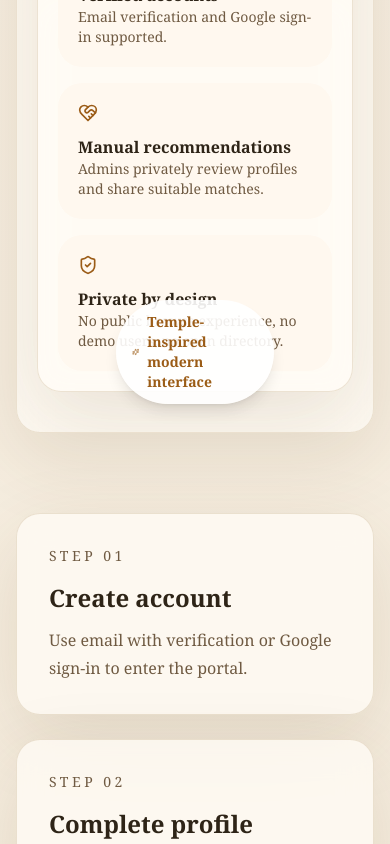
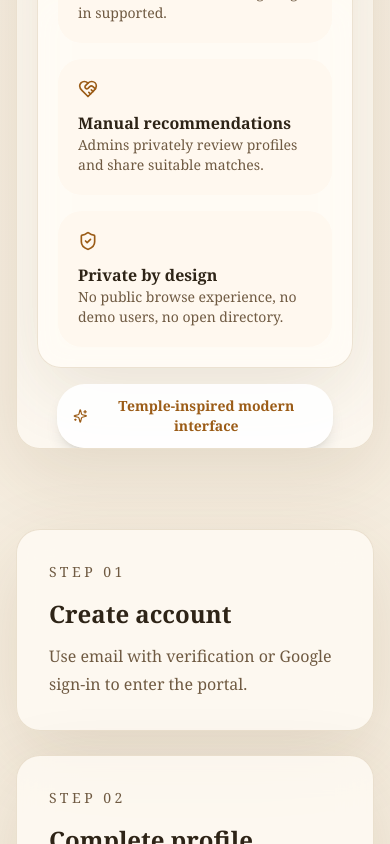
Before and after one commit to rohanray825/madangopalmarriage, a Next.js app: page / in a window 390 px wide. Shown: the part 1472-2316 px from the top of the page. Built offline with nearby package versions, Linux system fonts and the light colour scheme; no server answers.

Commit message:
Fix auth callback, admin delete refresh, and hero mobile layout

```diff
--- a/app/(auth)/sign-in/[[...sign-in]]/page.tsx
+++ b/app/(auth)/sign-in/[[...sign-in]]/page.tsx
@@ -7,6 +7,7 @@ export default function SignInPage() {
         path="/sign-in"
         routing="path"
         signUpUrl="/sign-up"
+        fallbackRedirectUrl="/dashboard"
         appearance={{
           elements: {
             card: "shadow-xl border border-[var(--border)]",
--- a/app/(auth)/sign-up/[[...sign-up]]/page.tsx
+++ b/app/(auth)/sign-up/[[...sign-up]]/page.tsx
@@ -7,6 +7,7 @@ export default function SignUpPage() {
         path="/sign-up"
         routing="path"
         signInUrl="/sign-in"
+        fallbackRedirectUrl="/dashboard"
         appearance={{
           elements: {
             card: "shadow-xl border border-[var(--border)]",
--- a/app/admin/page.tsx
+++ b/app/admin/page.tsx
@@ -9,6 +9,8 @@ import { Button } from "@/components/ui/button";
 import { Input } from "@/components/ui/input";
 import { requireAdminUser } from "@/lib/auth";
 import { getAdminProfiles, getAdminRecommendationFeed } from "@/lib/queries";
+
+export const dynamic = "force-dynamic";
 
 export default async function AdminPage({
   searchParams,
--- a/app/api/admin/users/[id]/route.ts
+++ b/app/api/admin/users/[id]/route.ts
@@ -1,6 +1,7 @@
 import { NextResponse } from "next/server";
 import { clerkClient } from "@clerk/nextjs/server";
 import { and, eq } from "drizzle-orm";
+import { revalidatePath } from "next/cache";
 import { profilePhotos, users } from "@/db/schema";
 import { requireAdminUser } from "@/lib/auth";
 import { db } from "@/lib/db";
@@ -44,6 +45,9 @@ export async function DELETE(
 
     await db.delete(users).where(eq(users.id, target.id));
 
+    revalidatePath("/admin");
+    revalidatePath("/api/admin/export-completed-profiles");
+
     return NextResponse.json({
       message: `${target.email} has been deleted successfully.`,
     });
--- a/app/page.tsx
+++ b/app/page.tsx
@@ -15,9 +15,9 @@ const features = [
 
 export default function LandingPage() {
   return (
-    <PageShell className="space-y-20 py-14 md:py-20">
-      <section className="section-pattern glass-panel overflow-hidden rounded-[2rem] px-5 py-10 sm:px-8 md:px-14 md:py-14">
-        <div className="grid items-center gap-10 lg:grid-cols-[1.15fr_0.85fr]">
+    <PageShell className="space-y-20 py-10 md:py-16">
+      <section className="section-pattern glass-panel overflow-hidden rounded-[2rem] px-5 py-8 pb-20 sm:px-8 sm:pb-8 md:px-14 md:py-10">
+        <div className="grid items-start gap-10 lg:grid-cols-[1.15fr_0.85fr]">
           <div className="space-y-8">
             <Badge>Devotional. Modern. Carefully guided.</Badge>
             <div className="space-y-4">
@@ -110,8 +110,8 @@ export default function LandingPage() {
                 </div>
               </div>
             </div>
-            <div className="absolute -bottom-3 left-1/2 -translate-x-1/2 rounded-full bg-white/90 px-4 py-3 shadow-lg sm:-bottom-5 sm:px-5">
-              <span className="inline-flex items-center gap-2 text-sm font-semibold text-[var(--primary)]">
+            <div className="absolute left-1/2 top-full mt-4 w-[calc(100%-2.5rem)] max-w-[20rem] -translate-x-1/2 rounded-[1.75rem] bg-white/90 px-4 py-3 text-center shadow-lg sm:absolute sm:bottom-0 sm:top-auto sm:mt-0 sm:w-auto sm:max-w-none sm:translate-y-1/2 sm:rounded-full sm:px-5">
+              <span className="inline-flex items-center justify-center gap-2 text-sm font-semibold text-[var(--primary)]">
                 <Sparkles className="h-4 w-4" />
                 Temple-inspired modern interface
               </span>
--- a/middleware.ts
+++ b/middleware.ts
@@ -28,5 +28,8 @@ export default clerkMiddleware(async (auth, req) => {
 });
 
 export const config = {
-  matcher: ["/((?!_next|.*\\..*).*)", "/", "/(api|trpc)(.*)"],
+  matcher: [
+    "/((?!_next|[^?]*\\.(?:html?|css|js(?!on)|jpe?g|webp|png|gif|svg|ttf|woff2?|ico|csv|docx?|xlsx?|zip|webmanifest)).*)",
+    "/(api|trpc)(.*)",
+  ],
 };
```
Also changed, not shown: 1 other file (tests, documents, lock files or other folders).
